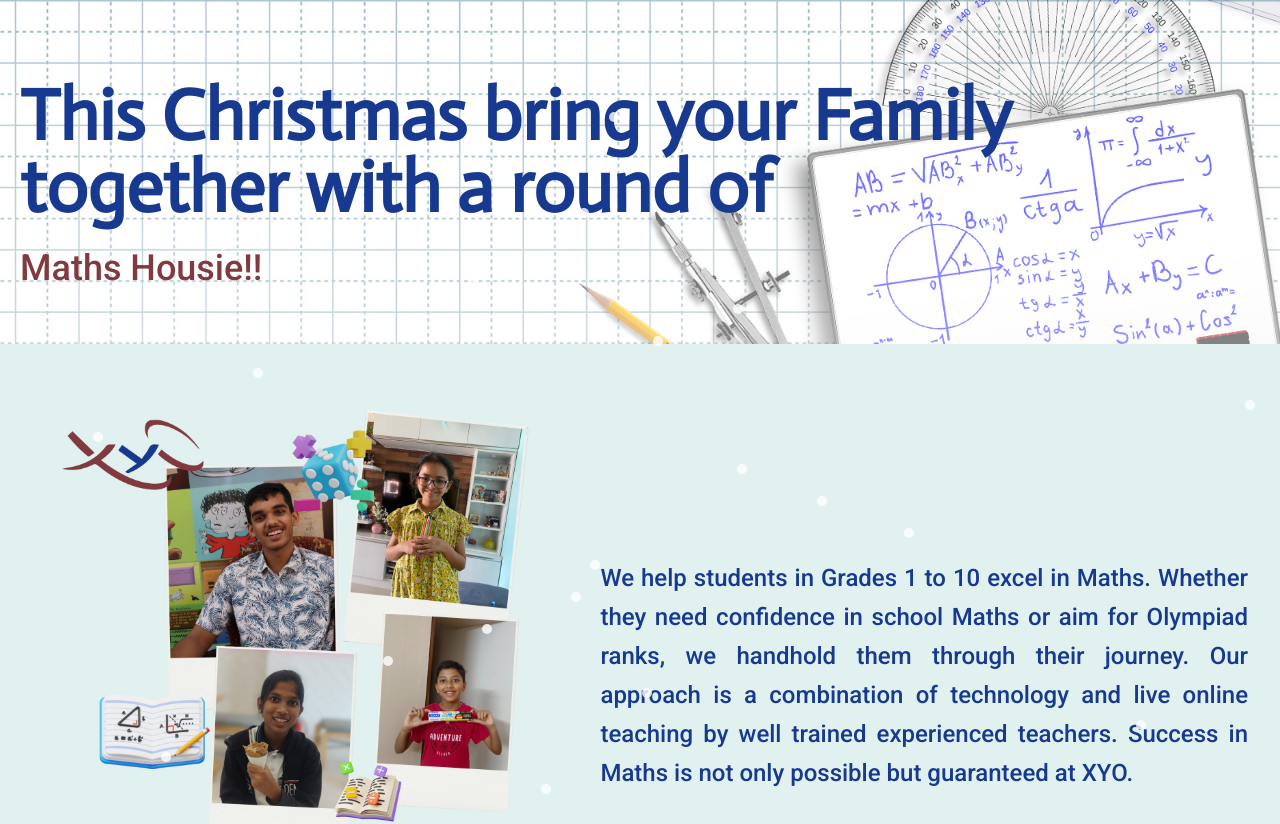
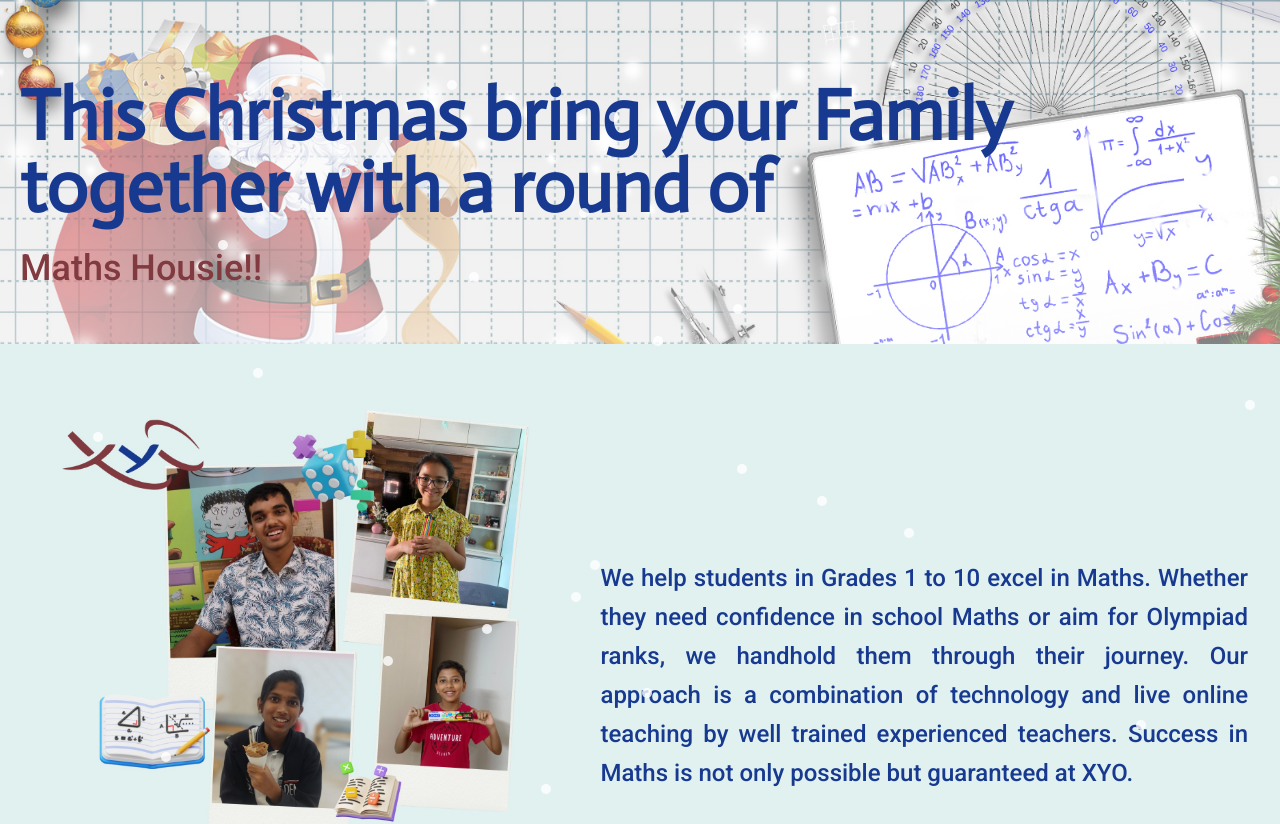
Before and after one commit to 42aditya31/Christmas-form, a plain HTML site: page index.html in a window 1280 px wide. Shown: the top 824 px of the page. Drawn offline with nearby package versions, Linux system fonts and the light colour scheme.

Commit message:
Second chnages

```diff
--- a/navtech_style.css
+++ b/navtech_style.css
@@ -27,7 +27,7 @@ body {
 /* Hero Section Styling */
 .up-content {
     background: linear-gradient(to bottom, rgba(255, 255, 255, 0.2), rgba(255, 255, 255, 0.491)),
-                url("/images/CoverImage.jpg");
+                url("/images/CoverImageChristmas.jpg");
     /* height: auto;
     width: auto; */
     /* padding-top: 20px;
@@ -57,7 +57,7 @@ body {
 @media (min-width: 320px) {
     .up-content {
         background: linear-gradient(to bottom, rgba(255, 255, 255, 0.2), rgba(255, 255, 255, 0.491)),
-                    url("/images/CoverImage.jpg");
+                    url("/images/CoverImageChristmas.jpg");
         /* height: auto;
         width: auto; */
         /* padding-top: 20px;
@@ -68,156 +68,6 @@ body {
     }
 }
 
-/* section div span {
-    font-family: "Actor", sans-serif;
-    line-height: 1.3rem;
-} */
-
-/* #slogan {
-    font-family: "Actor", sans-serif;
-    padding-bottom: 40px;
-} */
-
-
-/* @media (min-width: 768px) {
-    .up-content h2 {
-        font-size: 4rem;
-    }
-    #math-potential {
-        font-size: 3rem;
-        word-spacing: 0.5rem;
-    }
-
-    #slogan {
-        font-size: 2.5rem;
-        word-spacing: 0.2rem;
-    }
-} */
-
-/* @media (min-width: 1024px) {
-    .up-content h2 {
-        font-size: 6rem;
-        word-spacing: 0.5rem;
-        padding-top: 42px;
-        padding-left: 20px;
-    }
-    #math-potential {
-        font-size: 6rem;
-        word-spacing: 0.5rem;
-    }
-
-
-    #slogan {
-        font-size: 1.5rem;
-        word-spacing: 0.1rem;
-    }
-} */
-
-/* Down Content Section */
-/* .down-content {
-    display: flex;
-    flex-direction: row;
-    line-height: 1.2;
-} */
-
-/* .down-content img {
-    width: auto;
-    max-width: 100%;
-    height: auto;
-    padding: 50px;
-}  */
-
-/* .down-content p {
-    font-family: "Roboto", sans-serif;
-    font-size: 20px;
-    text-align: justify;
-}  */
-
-/* @media (min-width: 450px) {
-    .down-content div:nth-child(1) {
-        width: 50%;
-    }
-
-    .down-content div img {
-        padding: 0px;
-        margin: 0px;
-    }
-}
-
-@media (min-width: 768px) {
-    .down-content p {
-        font-size: 30px;
-        text-align: justify;
-        margin-top: 7px;
-        padding: 7px;
-    }
-}
-
-@media (min-width: 1024px) {
-    .down-content p {
-        font-family: "Roboto", sans-serif;
-        font-size: 1.5rem;
-        text-align: justify;
-    }
-
-    .down-content div img {
-        padding: 10px;
-        margin: 0px;
-        width: auto;
-        max-width: 100%;
-        height: auto;
-        padding: 50px;
-    }
-} */
-
-/* Responsive Layout for Screens Smaller Than Tablet (Mobile) */
-/* @media (max-width: 768px) {
-    .down-content {
-        flex-direction: column;
-        align-items: center;
-    }
-
-    .down-content img {
-        margin-bottom: 20px;
-    }
-
-    .down-content p {
-        text-align: center;
-        font-size: 16px;
-        padding: 0 20px;
-    }
-} */
-
-/* Slider Section */
-/* #image-container {
-    background-size: auto;
-    background-position: center;
-    height: 70vh;
-} */
-
-/* @media (min-width: 768px) {
-    #image-container {
-        height: 60vh;
-    }
-}
-
-@media (min-width: 1024px) {
-    #image-container {
-        height: 80vh;
-    }
-} */
-
-/* Form Section */
-/* #form-section h2 {
-    font-size: 30px;
-    font-weight: 700;
-} */
-
-/* @media (min-width: 768px) {
-     #form-section h2 {
-        font-size: 2.5rem;
-    }
-} */
 
 button:hover {
     transform: translateY(-2px);
```
Also changed, not shown: images/CoverImageChristmas.jpg (added).
